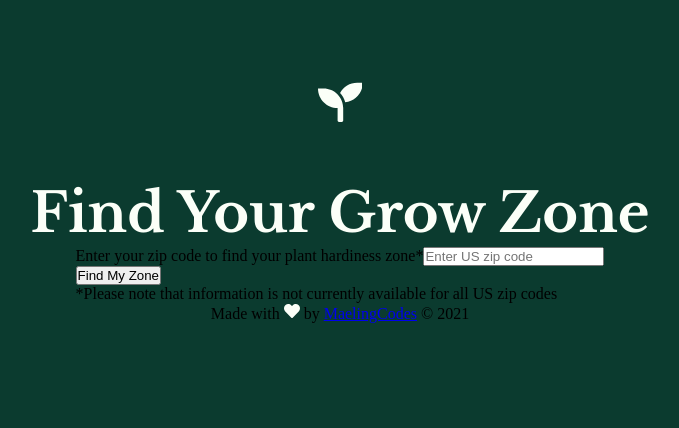
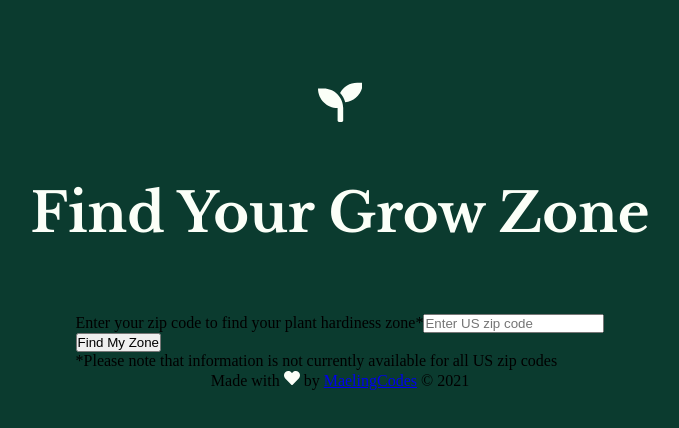
Before and after one commit to maelingmurphy/grow-zone-finder, a React (Create React App) app: page / in a window 1280 px wide. Shown: the top 428 px of the page, without its empty margins (300-979 px from the left). Built offline with nearby package versions, Linux system fonts and the light colour scheme.

Commit message:
add margin-top to .form-container

```diff
--- a/src/components/css/Form.css
+++ b/src/components/css/Form.css
@@ -0,0 +1,3 @@
+.form-container {
+    margin-top: 4.2em;
+}
```
